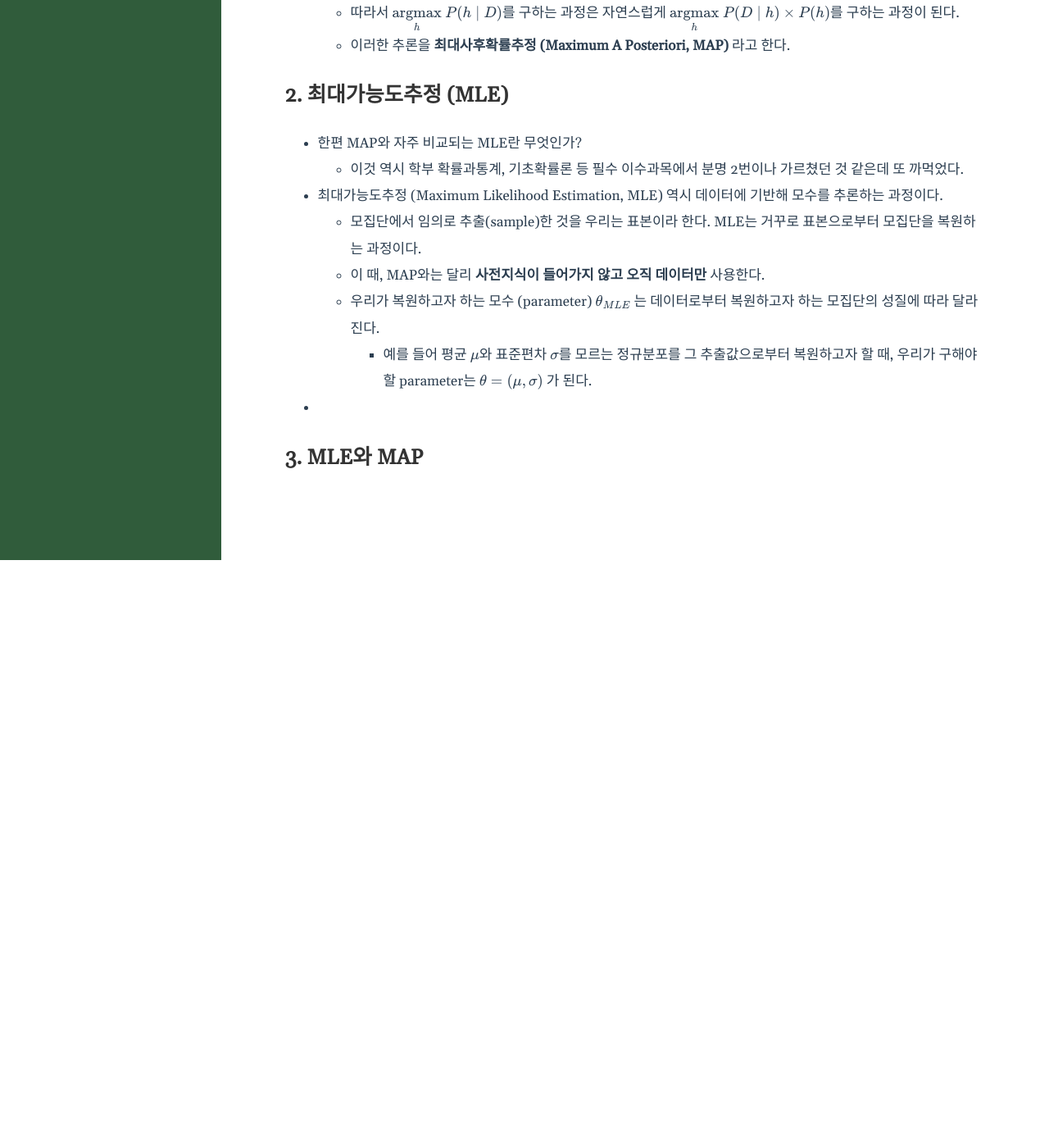
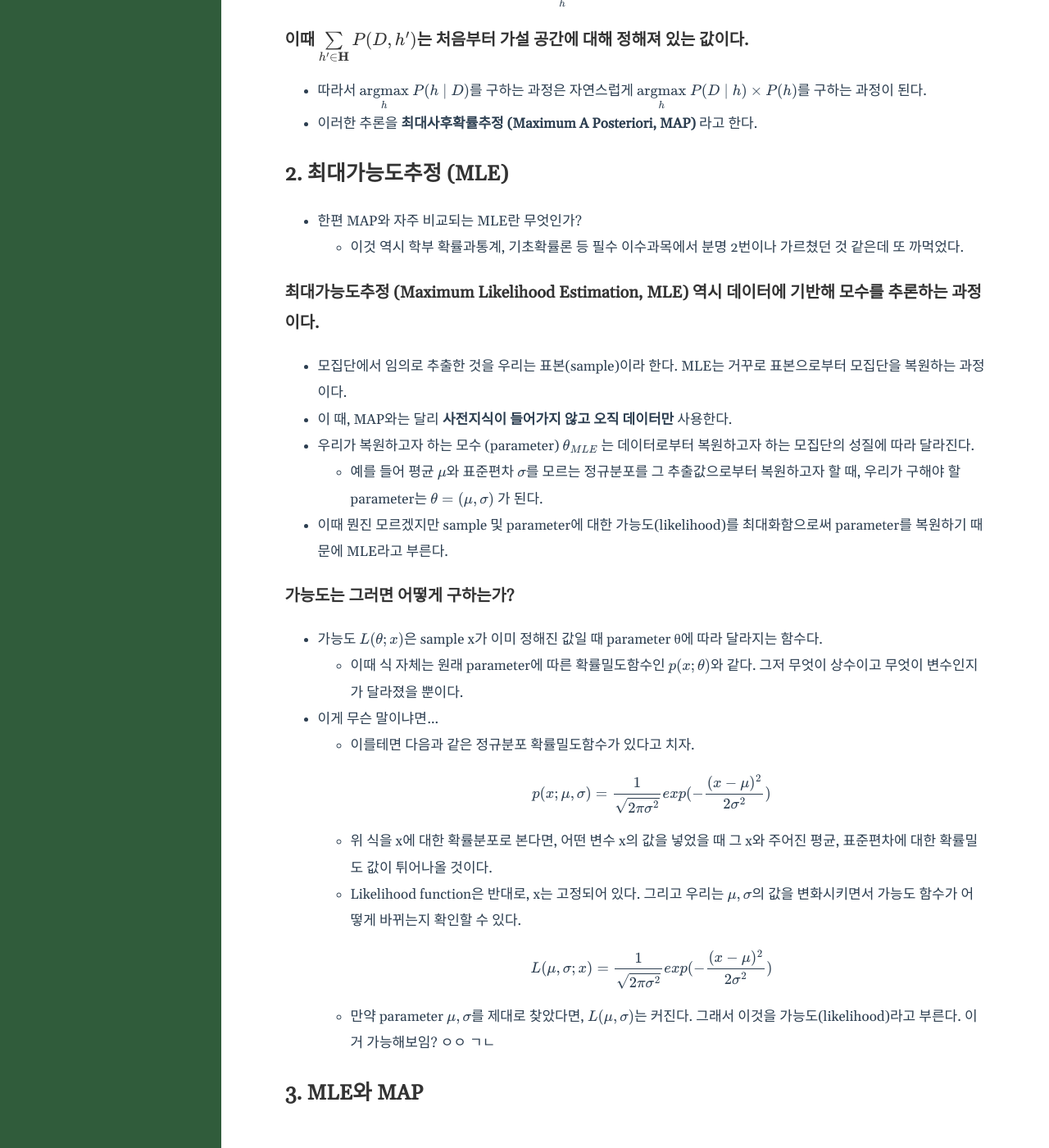
Before and after one commit to froggo-roggo/froggo-roggo.github.io, a Jekyll site: the page built from _posts/2024-05-03-svi.markdown, in a window 1280 px wide and 1400 px high, scrolled down 1455 px. Shown: the whole window at 82% size. Built offline with Jekyll 4.4.1, drawn with Linux system fonts in a browser that asks for light colours; before the commit the page ends 2138 px from its top, so only the background shows below that.

Commit message:
mathjax very humnan

```diff
--- a/_posts/2024-05-03-svi.markdown
+++ b/_posts/2024-05-03-svi.markdown
@@ -12,42 +12,63 @@ use_math: true
 
 ## 1. 베이즈 정리와 함의, 최대사후확률추정 (MAP)
 - (중학교 3학년 때부터 지금까지 베이즈 정리만 총 5번을 배웠는데 5번 다 까먹었다.)
-- 베이즈 정리는 "확률 변수의 사전 확률과 사후 확률 사이의 관계를 나타내는 정리"다. 이게 대체 무슨 말임?
-  - **원인 사건 A1 ~ An 와 이에 따른 결과 사건 B가 주어져 있을 때, 만약 B가 발생했다면 그 원인이 사건 Ai일 확률**을 의미한다.
-  - 이를 수식으로 나타내면 다음과 같다.
 
-    $$ P(A_i \mid B) = \frac{P(B \mid A_i) \times P(A_i)}{\sum\limits_{i=1}^n P(B \mid A_i) \times P(A_i)} $$
+### 베이즈 정리는 "확률 변수의 사전 확률과 사후 확률 사이의 관계를 나타내는 정리"다. 이게 대체 무슨 말임?
+- **원인 사건 A1 ~ An 와 이에 따른 결과 사건 B가 주어져 있을 때, 만약 B가 발생했다면 그 원인이 사건 Ai일 확률**을 의미한다.
+- 이를 수식으로 나타내면 다음과 같다.
 
-  - $$ \sum\limits_{i=1}^n P(B \mid A_i) \times P(A_i) $$ 는 어떤 경우엔 $$ P(B) $$ 로 요약할 수도 있다. 이는 말 그대로 사건이 일어날 전체 확률이다.
-  - $$ P(A_i) $$는 $$ P(B) $$가 발생하기 전부터 알고 있던 $$ A_i $$의 발생 확률이다.
-  - $$ P(B \mid A_i) $$는 사건 A_i가 발생했을 때 이에 따라 사건 B가 발생할 확률이다.
-- 이 베이즈 정리와 데이터 추론은 대체 무슨 상관이 있을까?
-  - 식을 약간 바꿔서, 원인 사건 A는 가설 h로 바꾸고 결과 사건 B는 데이터 D로 바꿔보자.
+$$ P(A_i \mid B) = \frac{P(B \mid A_i) \times P(A_i)}{\sum\limits_{i=1}^n P(B \mid A_i) \times P(A_i)} $$
 
-    $$ P(h \mid D) = \frac{P(D \mid h) \times P(h)}{\sum\limits_{h' \in \mathbf{H}} P(D, h')}$$
+- $$ \sum\limits_{i=1}^n P(B \mid A_i) \times P(A_i) $$ 는 어떤 경우엔 $$ P(B) $$ 로 요약할 수도 있다. 이는 말 그대로 사건이 일어날 전체 확률이다.
+- $$ P(A_i) $$는 $$ P(B) $$가 발생하기 전부터 알고 있던 $$ A_i $$의 발생 확률이다.
+- $$ P(B \mid A_i) $$는 사건 A_i가 발생했을 때 이에 따라 사건 B가 발생할 확률이다.
 
-  - P(h)는 **사전확률 (prior)** 이다. 데이터를 관측하기 전 가지고 있던 가설을 의미한다.
-  - P(D\|h)는 **가능도 (likelihood)** 이다. 가설 h에 따라서 D가 발생할 확률이다.
-  - p(h\|D)는 **사후확률 (posterior)** 이다. 데이터 D가 관측되었을 때 그 원리, 또는 데이터의 기저에 있는 추상화된 관계가 가설 h에 기반할 확률이다.
-  - 마지막으로 $$ \sum\limits_{h' \in \mathbf{H}} P(D, h') $$ 는  **증거(evidence) 또는 Marginal likelihood**라고 부른다.
-  - 즉, 베이지언 데이터 추론은 **이미 D를 관측했을 때, 우리의 사전 지식에 기반하여 그 D의 원인이 되는 h를 추론하는 과정**이다.
+### 이 베이즈 정리와 데이터 추론은 대체 무슨 상관이 있을까?
+- 식을 약간 바꿔서, 원인 사건 A는 가설 h로 바꾸고 결과 사건 B는 데이터 D로 바꿔보자.
+
+$$ P(h \mid D) = \frac{P(D \mid h) \times P(h)}{\sum\limits_{h' \in \mathbf{H}} P(D, h')}$$
+
+- P(h)는 **사전확률 (prior)** 이다. 데이터를 관측하기 전 가지고 있던 가설을 의미한다.
+- P(D\|h)는 **가능도 (likelihood)** 이다. 가설 h에 따라서 D가 발생할 확률이다.
+- p(h\|D)는 **사후확률 (posterior)** 이다. 데이터 D가 관측되었을 때 그 원리, 또는 데이터의 기저에 있는 추상화된 관계가 가설 h에 기반할 확률이다.
+- 마지막으로 $$ \sum\limits_{h' \in \mathbf{H}} P(D, h') $$ 는  **증거(evidence) 또는 Marginal likelihood**라고 부른다.
+- 즉, 베이지언 데이터 추론은 **이미 D를 관측했을 때, 우리의 사전 지식에 기반하여 그 D의 원인이 되는 h를 추론하는 과정**이다.
     - 예를 들면, 시간 t = \[1, 2, 3\]에 따른 데이터 x = \[2, 4, 6\]이 주어졌다면 기초적인 수학 지식에 기반해 관계를 x = 2t 라고 유추해볼 수 있다.
 	- 또는, x = (t-1)(t-2)(t-3) + 2t 라는 결과를 내놓을 수도 있다. (이는 일반적으로 데이터에 과적정된 추론이라고도 볼 수 있을 것이다.)
     - 답이 어느 쪽이든, 여기서 데이터 D는 주어진 t, x의 집합이고, 가설 h는 (상식적인 사전 지식 선에서 떠올릴 수 있는) 모든 t와 x 사이의 관계식이다.
-  - 그리고 베이즈 정리에 따른 *가장 그럴듯한 답*은 사후확률이 가장 큰 h, 즉 P(h\|D)를 최대화하는 h이다.
+- 그리고 베이즈 정리에 따른 *가장 그럴듯한 답*은 사후확률이 가장 큰 h, 즉 P(h\|D)를 최대화하는 h이다.
     - 따라서 베이즈 추론은 이런 h ($$ = \underset{h}{\mathrm{argmax}} \ P(h \mid D) $$)를 구하는 과정이라고도 볼 수 있다.
-- 이때 $$ \sum\limits_{h' \in \mathbf{H}} P(D, h') $$는 처음부터 가설 공간에 대해 정해져 있는 값이다.
-  - 따라서 $$ \underset{h}{\mathrm{argmax}} \ P(h \mid D) $$를 구하는 과정은 자연스럽게 $$ \underset{h}{\mathrm{argmax}} \ P(D \mid h) \times P(h) $$를 구하는 과정이 된다.
-  - 이러한 추론을 **최대사후확률추정 (Maximum A Posteriori, MAP)** 라고 한다.
+
+### 이때 $$ \sum\limits_{h' \in \mathbf{H}} P(D, h') $$는 처음부터 가설 공간에 대해 정해져 있는 값이다.
+- 따라서 $$ \underset{h}{\mathrm{argmax}} \ P(h \mid D) $$를 구하는 과정은 자연스럽게 $$ \underset{h}{\mathrm{argmax}} \ P(D \mid h) \times P(h) $$를 구하는 과정이 된다.
+- 이러한 추론을 **최대사후확률추정 (Maximum A Posteriori, MAP)** 라고 한다.
+
+
 
 ## 2. 최대가능도추정 (MLE)
 - 한편 MAP와 자주 비교되는 MLE란 무엇인가?
-  - 이것 역시 학부 확률과통계, 기초확률론 등 필수 이수과목에서 분명 2번이나 가르쳤던 것 같은데 또 까먹었다.
-- 최대가능도추정 (Maximum Likelihood Estimation, MLE) 역시 데이터에 기반해 모수를 추론하는 과정이다.
-  - 모집단에서 임의로 추출(sample)한 것을 우리는 표본이라 한다. MLE는 거꾸로 표본으로부터 모집단을 복원하는 과정이다.
-  - 이 때, MAP와는 달리 **사전지식이 들어가지 않고 오직 데이터만** 사용한다.
-  - 우리가 복원하고자 하는 모수 (parameter) $$ \theta_{MLE} $$ 는 데이터로부터 복원하고자 하는 모집단의 성질에 따라 달라진다.
+    - 이것 역시 학부 확률과통계, 기초확률론 등 필수 이수과목에서 분명 2번이나 가르쳤던 것 같은데 또 까먹었다.
+
+### 최대가능도추정 (Maximum Likelihood Estimation, MLE) 역시 데이터에 기반해 모수를 추론하는 과정이다.
+- 모집단에서 임의로 추출한 것을 우리는 표본(sample)이라 한다. MLE는 거꾸로 표본으로부터 모집단을 복원하는 과정이다.
+- 이 때, MAP와는 달리 **사전지식이 들어가지 않고 오직 데이터만** 사용한다.
+- 우리가 복원하고자 하는 모수 (parameter) $$ \theta_{MLE} $$ 는 데이터로부터 복원하고자 하는 모집단의 성질에 따라 달라진다.
     - 예를 들어 평균 $$ \mu $$와 표준편차 $$ \sigma $$를 모르는 정규분포를 그 추출값으로부터 복원하고자 할 때, 우리가 구해야 할 parameter는 $$ \theta = (\mu, \sigma) $$ 가 된다.
--
+- 이때 뭔진 모르겠지만 sample 및 parameter에 대한 가능도(likelihood)를 최대화함으로써 parameter를 복원하기 때문에 MLE라고 부른다.
+
+### 가능도는 그러면 어떻게 구하는가?
+- 가능도 $$ L(\theta ; x) $$은 sample x가 이미 정해진 값일 때 parameter θ에 따라 달라지는 함수다.
+	- 이때 식 자체는 원래 parameter에 따른 확률밀도함수인 $$ p(x ; \theta) $$와 같다. 그저 무엇이 상수이고 무엇이 변수인지가 달라졌을 뿐이다.
+- 이게 무슨 말이냐면...
+	- 이를테면 다음과 같은 정규분포 확률밀도함수가 있다고 치자.
+
+	$$ p(x ; \mu, \sigma) = \frac{1}{\sqrt{2 \pi \sigma^2}}exp(-\frac{(x - \mu)^2}{2\sigma^2}) $$
+
+	- 위 식을 x에 대한 확률분포로 본다면, 어떤 변수 x의 값을 넣었을 때 그 x와 주어진 평균, 표준편차에 대한 확률밀도 값이 튀어나올 것이다.
+	- Likelihood function은 반대로, x는 고정되어 있다. 그리고 우리는 $$ \mu, \sigma $$의 값을 변화시키면서 가능도 함수가 어떻게 바뀌는지 확인할 수 있다.
+
+	$$ L(\mu, \sigma ; x) = \frac{1}{\sqrt{2 \pi \sigma^2}}exp(-\frac{(x - \mu)^2}{2\sigma^2}) $$
+
+	- 만약 parameter $$ \mu, \sigma $$를 제대로 찾았다면, $$ L(\mu, \sigma) $$는 커진다. 그래서 이것을 가능도(likelihood)라고 부른다. 이거 가능해보임? ㅇㅇ ㄱㄴ
 
 ## 3. MLE와 MAP
```
